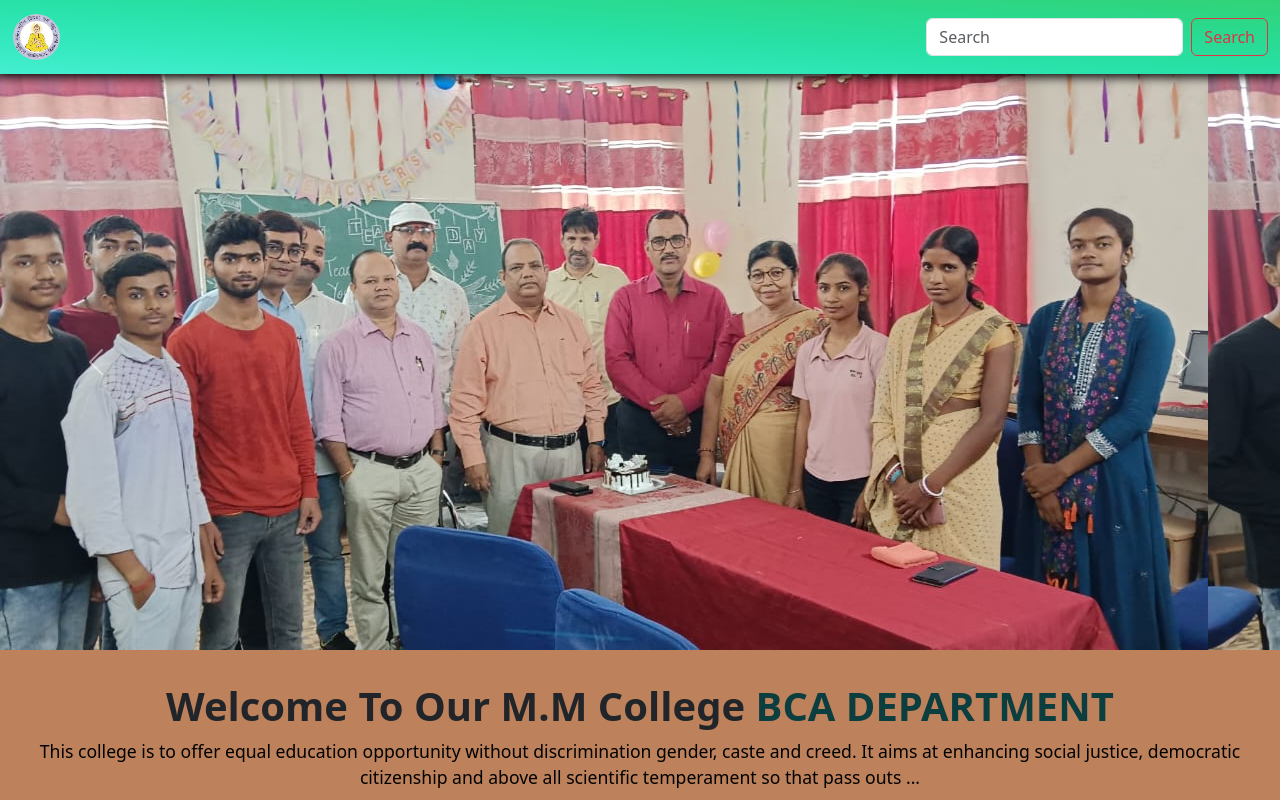
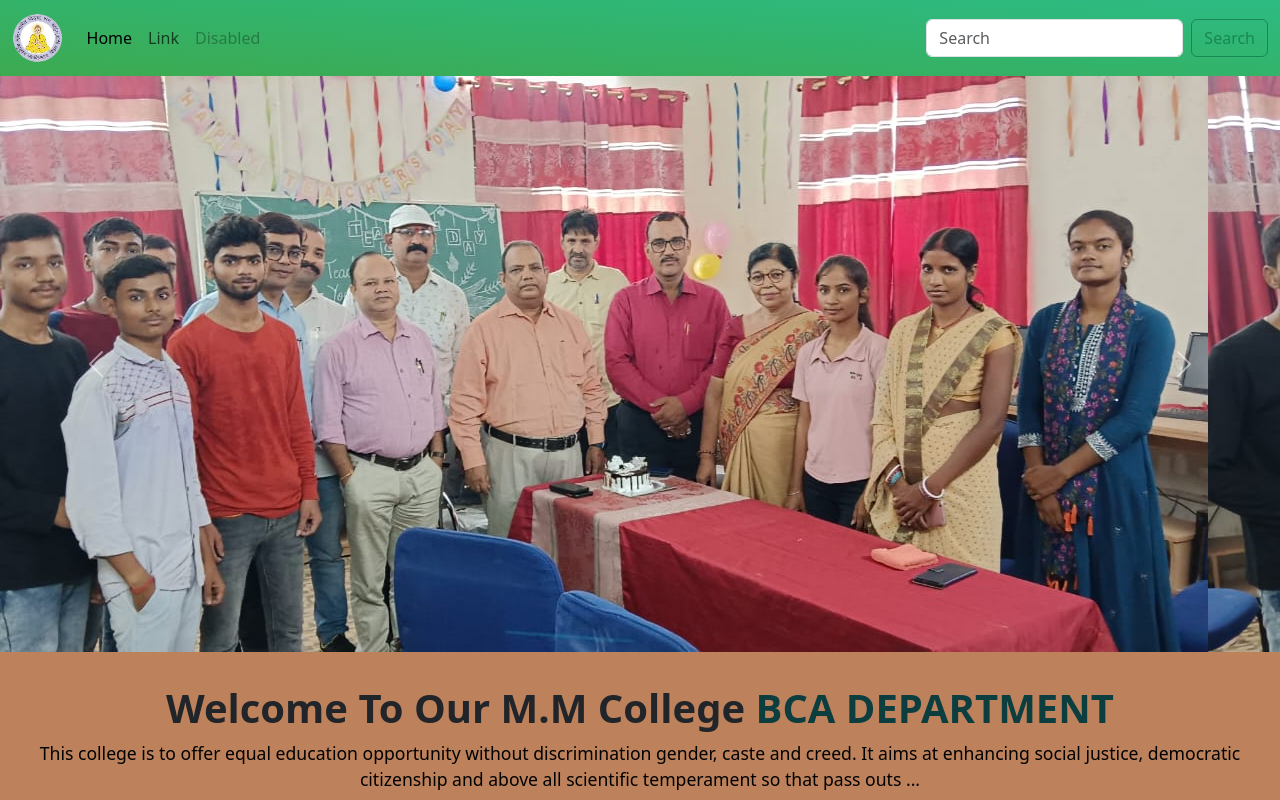
Before and after one commit to condein/mm_college, a plain HTML site: page index.html in a window 1280 px wide. Shown: the top 800 px of the page. Drawn offline with nearby package versions, Linux system fonts and the light colour scheme.

Commit message:
college website

```diff
--- a/index.html
+++ b/index.html
@@ -10,13 +10,29 @@
   <script src="https://cdn.jsdelivr.net/npm/bootstrap@5.3.2/dist/js/bootstrap.bundle.min.js" integrity="sha384-C6RzsynM9kWDrMNeT87bh95OGNyZPhcTNXj1NW7RuBCsyN/o0jlpcV8Qyq46cDfL" crossorigin="anonymous"></script>
 </head>
 <body>
-  <nav class="navbar bg-body-tertiary header">
+  <nav class="navbar navbar-expand-lg bg-body-tertiary headerone">
     <div class="container-fluid">
-      <a class="navbar-brand"><img class="img" src="logo.png" alt=""></a>
-      <form class="d-flex" role="search">
-        <input class="form-control me-2" type="search" placeholder="Search" aria-label="Search">
-        <button class="btn btn-outline-danger" type="submit">Search</button>
-      </form>
+      <a class="navbar-brand " href="#"><img src="logo.png" height="50px" alt=""></a>
+      <button class="navbar-toggler" type="button" data-bs-toggle="collapse" data-bs-target="#navbarTogglerDemo02" aria-controls="navbarTogglerDemo02" aria-expanded="false" aria-label="Toggle navigation">
+        <span class="navbar-toggler-icon"></span>
+      </button>
+      <div class="collapse navbar-collapse" id="navbarTogglerDemo02">
+        <ul class="navbar-nav me-auto mb-2 mb-lg-0">
+          <li class="nav-item">
+            <a class="nav-link active" aria-current="page" href="#">Home</a>
+          </li>
+          <li class="nav-item">
+            <a class="nav-link" href="#">Link</a>
+          </li>
+          <li class="nav-item">
+            <a class="nav-link disabled" aria-disabled="true">Disabled</a>
+          </li>
+        </ul>
+        <form class="d-flex" role="search">
+          <input class="form-control me-2" type="search" placeholder="Search" aria-label="Search">
+          <button class="btn btn-outline-success" type="submit">Search</button>
+        </form>
+      </div>
     </div>
   </nav>
 
--- a/style.css
+++ b/style.css
@@ -173,3 +173,12 @@
   font-weight: 700;
   font-size: 1.5rem;
 }
+/* // modifi// */
+.headerone {
+  background-image: linear-gradient(to right top, #3daa50, #38ae5d, #33b36a, #2fb777, #2dbb83);
+  position: sticky;
+  top: 0;
+  left: 0;
+  z-index: 9999999;
+}
+/* // modifi// */
```
